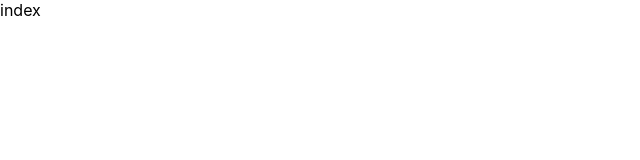
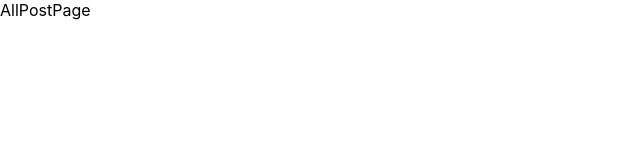
Before and after one commit to skyboy2020/nextjs-course-blog, a Next.js app: page /posts in a window 1280 px wide. Shown: the top 160 px of the page, without its empty margins (0-640 px from the left). Built offline with nearby package versions, Linux system fonts and the light colour scheme.

Commit message:
pages/posts/[slug].js

```diff
--- a/pages/contact.js
+++ b/pages/contact.js
@@ -1,7 +1,7 @@
-function contact() {
+function ContactPage() {
   return (
     <div>contact</div>
   )
 }
 
-export default contact
+export default ContactPage
--- a/pages/index.js
+++ b/pages/index.js
@@ -1,7 +1,7 @@
-function index() {
+function HomePage() {
   return (
     <div>index</div>
   )
 }
 
-export default index
+export default HomePage
--- a/pages/posts/index.js
+++ b/pages/posts/index.js
@@ -1,9 +1,9 @@
 import React from 'react'
 
-function index() {
+function AllPostPage() {
   return (
-    <div>index</div>
+    <div>AllPostPage</div>
   )
 }
 
-export default index
+export default AllPostPage
```
Also changed, not shown: pages/posts/[slug].js (added, +7 -0 lines).
